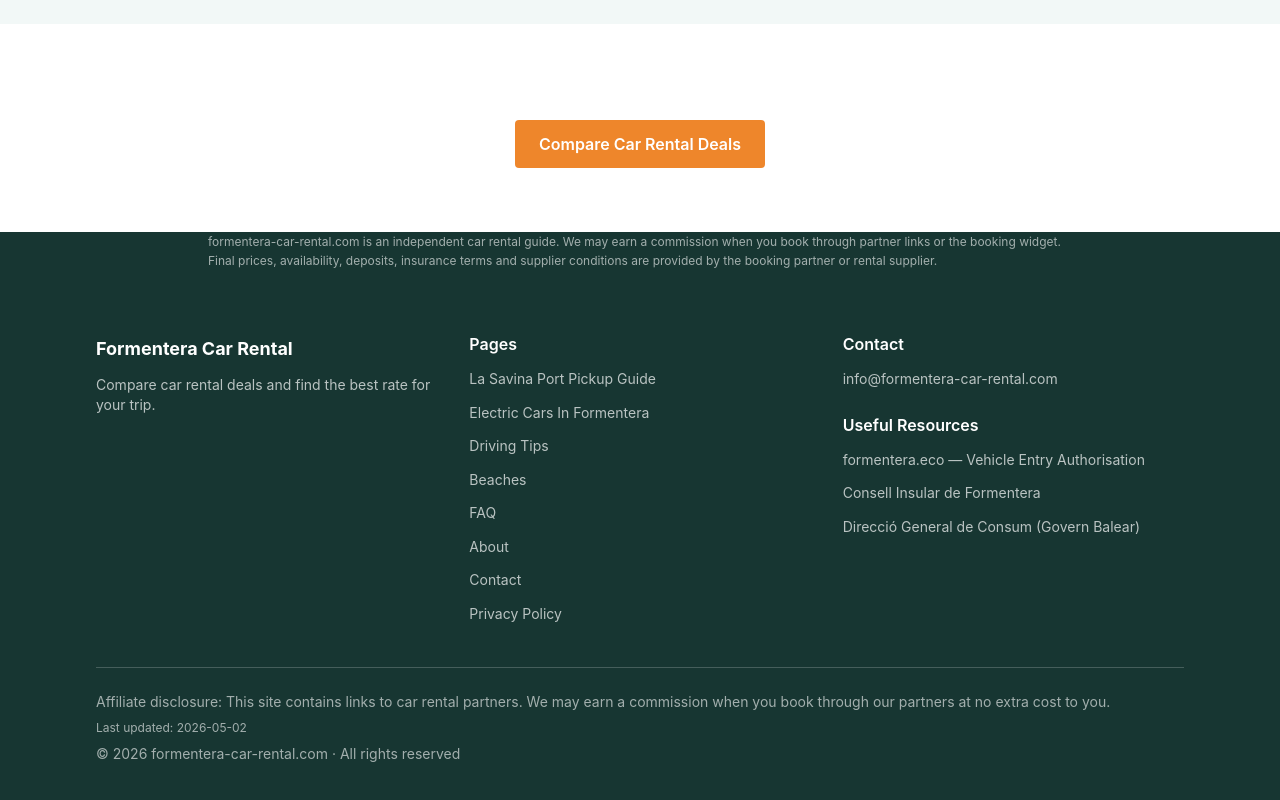
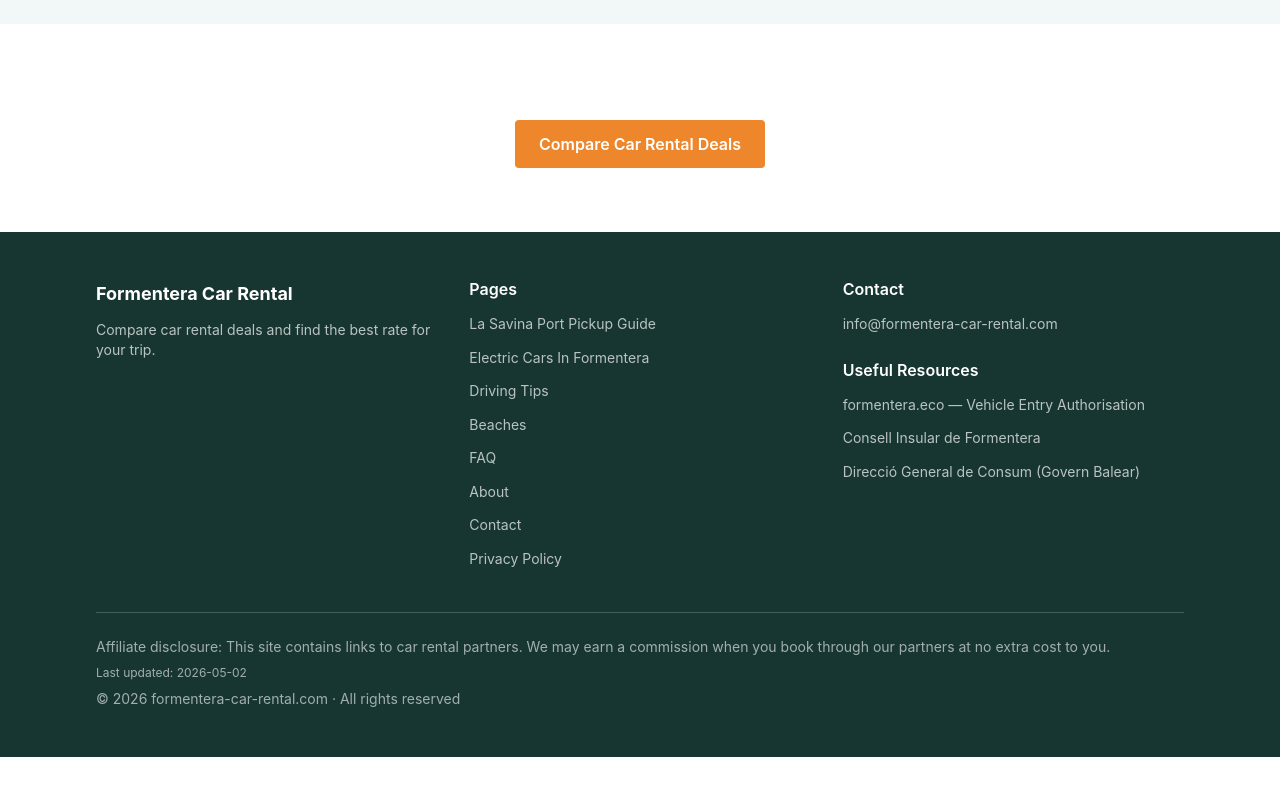
Before and after one commit to LeadGate/formentera-car-rental, a React (Vite) app: page / in a window 1280 px wide. Shown: the part 6548-7348 px from the top of the page. After the commit the page ends 7305 px from the top, so only its background shows below. Built offline with nearby package versions, Linux system fonts and the light colour scheme; the HTML template or start-up script is replaced by a standard one.

Commit message:
fix(footer): canonical structure — single disclosure, current date, copyright bottom
- remove orphan affiliate disclaimer floating outside container
- bump "Last updated" to May 2026 (was stale)
- canonical legal-block order: disclosure → last updated → © last

```diff
--- a/src/components/Footer.tsx
+++ b/src/components/Footer.tsx
@@ -13,9 +13,6 @@
 
 const Footer = () => (
   <footer className="bg-foreground text-primary-foreground">
-      <p className="text-xs opacity-60 leading-relaxed mb-4 px-4 max-w-4xl mx-auto">
-        formentera-car-rental.com is an independent car rental guide. We may earn a commission when you book through partner links or the booking widget. Final prices, availability, deposits, insurance terms and supplier conditions are provided by the booking partner or rental supplier.
-      </p>
     <div className="container-wide py-12">
       <div className="grid md:grid-cols-3 gap-8">
         <div>
```
